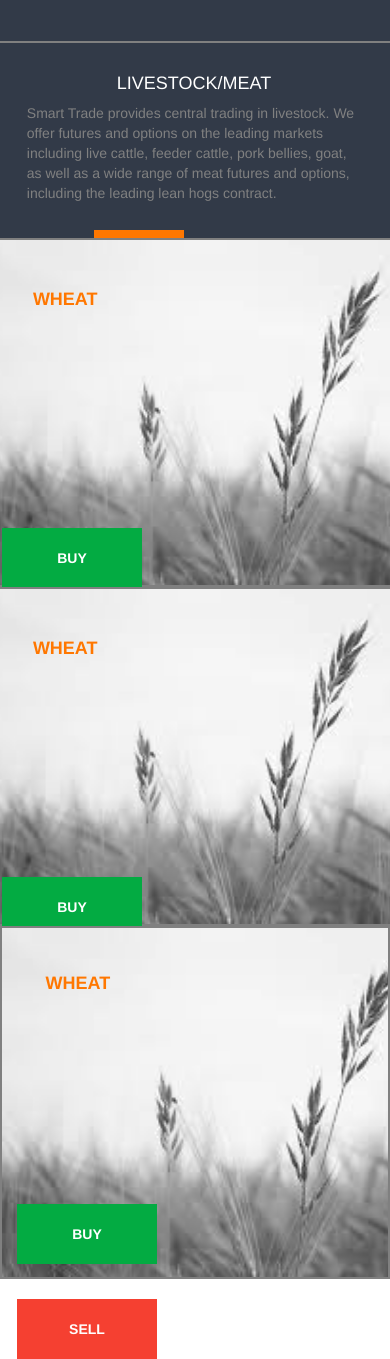
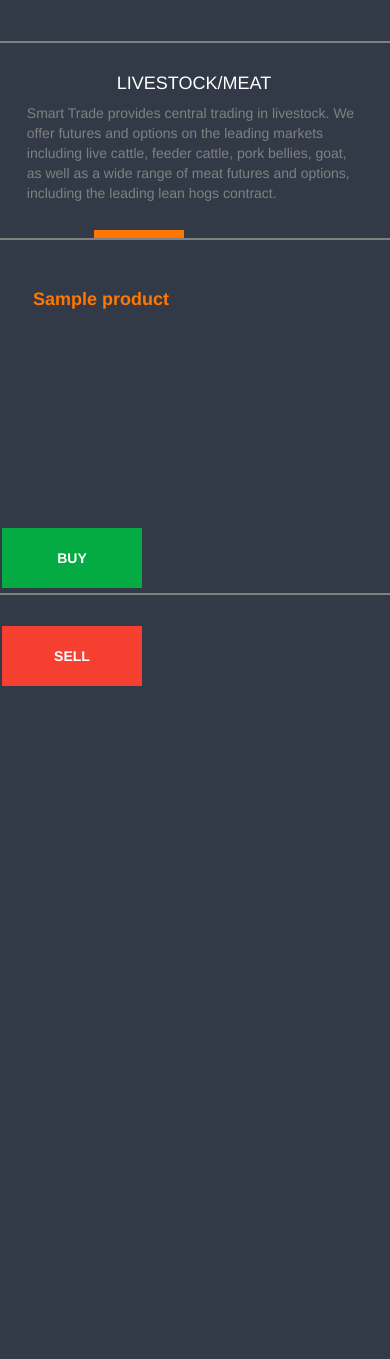
Before and after one commit to nevooronni/Smart_Trade, a Django app: page / in a window 390 px wide. Shown: the part 1273-2632 px from the top of the page. After the commit the page ends 1959 px from the top, so only its background shows below. Run offline with Django 3.2, Linux system fonts and the light colour scheme; a user stored in the database is signed in; tables that the repository leaves empty hold one stand-in row (values such as "Sample post"); some libraries are stand-ins or nearby versions.

Commit message:
added product in landing page

```diff
--- a/app/admin.py
+++ b/app/admin.py
@@ -1 +1,4 @@
 from django.contrib import admin
+from .models import Product
+
+admin.site.register(Product)
--- a/app/models.py
+++ b/app/models.py
@@ -1,4 +1,3 @@
-from django.db import models
 from django.db import models
 from django.contrib.auth.models import User
 from django.db.models.signals import post_save
@@ -16,7 +15,7 @@ class Profile(models.Model):
     first_name = models.CharField(max_length=140, blank=True)
     last_name = models.CharField(max_length=140, blank=True)
     profile_pic = models.ImageField(upload_to='profile_pics', blank=True)
-    phone_number = PhoneNumberField()
+    phone_number = PhoneNumberField(max_length = 10, blank = True)
     location = models.CharField(max_length=140, blank=True)
     email = models.EmailField(max_length=140, blank=True)
 
@@ -37,8 +36,6 @@ post_save.connect(create_user_profile, sender=User)
 
 class Product(models.Model):
     name = models.CharField(max_length=140,blank=True)
-    seller = models.ManyToManyField('Seller')
-    buyer =  models.ManyToManyField('Buyer')
     quantity = models.DecimalField( max_digits=19, decimal_places=10)
     price  =  models.DecimalField( max_digits=19, decimal_places=10)
     unit_price = models.DecimalField( max_digits=19, decimal_places=10)
@@ -58,9 +55,9 @@ class Product(models.Model):
     def __str__(self):
         return self.name
 
-class Seller(models.Model):
-    user = models.ForeignKey(User, on_delete=models.CASCADE, related_name= 'seller')
-    account_number = models.IntegerField()
+class Sell(models.Model):
+    user = models.ForeignKey(User, on_delete=models.CASCADE, related_name= 'sell')
+    product =  models.ForeignKey(Product,on_delete=models.CASCADE, related_name= 'sell')
 
     @classmethod
     def display_buyers(cls):
--- a/app/templates/all-app/landing_page.html
+++ b/app/templates/all-app/landing_page.html
@@ -92,10 +92,11 @@
       </div>
       <div class="col-sm-9 col-9" style="background-color: #323a48; height: 715.5px; border-bottom-width: 2px; border-bottom-color: grey;">
         <div class="row">
-          <div class="col-md-4" style="border-width: 2px; border-color: grey; border-style: solid; height: 349px; background-image: url('{% static 'img/download.jpeg' %}'); background-size: cover; background-repeat: none;">
+          {% for product in products %}
+          <div class="col-lg-4 col-md-4" style="border-width: 2px; border-color: grey; border-style: solid; height: 357px; background-image: url('{{product.product_image.}}'); background-size: cover; background-repeat: none;">
             <div class="row">
               <div class="col-md-6" style="">
-                <h4 class="text-left" style="color: #FF7700; font-weight: bold; margin-top: 13%; margin-left: 8%;">WHEAT</h4>
+                <h4 class="text-left" style="color: #FF7700; font-weight: bold; margin-top: 13%; margin-left: 8%;">{{product.name}}</h4>
               </div>
               <div class="col-md-6">
                 <div class="row">
@@ -112,47 +113,8 @@
               </div>
             </div>
           </div>
-          <div class="col-md-4" style="border-width: 2px; border-color: grey; border-style: solid; height: 339px; background-image: url('{% static 'img/download.jpeg' %}'); background-size: cover; background-repeat: none;">
-            <div class="row">
-              <div class="col-md-6" style="">
-                <h4 class="text-left" style="color: #FF7700; font-weight: bold; margin-top: 13%; margin-left: 8%;">WHEAT</h4>
-              </div>
-              <div class="col-md-6">
-                <div class="row">
-                  <div class="col-md-12" style="height: 200px; padding-top: 50%;">
-                    <h1 style="font-size: 45px; color: ;">+84%</h1>
-                  </div>
-                </div>
-                <div class="row">
-                  <div class="col-md-12">
-                    <button class="btn" style="display: block; background-color: #03AB42; border-radius: 0px; color: #fff; width: 140px; font-weight: bold; margin-bottom: 10%; height: 60px;"><i class=""></i>BUY</button>
-                    <button class="btn" style="display: block; background-color: #F54031; color: #fff; width: 140px; font-weight: bold; border-radius: 0px; height: 60px;"><i class=""></i>SELL</button>
-                  </div>
-                </div>
-              </div>
-            </div>
-          </div>
+          {% endfor %}
         </div>
-        <div class="col-md-4" style="border-width: 2px; border-color: grey; border-style: solid; height: 353px; background-image: url('{% static 'img/download.jpeg' %}'); background-size: cover; background-repeat: none;">
-            <div class="row">
-              <div class="col-md-6" style="">
-                <h4 class="text-left" style="color: #FF7700; font-weight: bold; margin-top: 13%; margin-left: 8%;">WHEAT</h4>
-              </div>
-              <div class="col-md-6">
-                <div class="row">
-                  <div class="col-md-12" style="height: 200px; padding-top: 50%;">
-                    <h1 style="font-size: 45px; color: ;">+84%</h1>
-                  </div>
-                </div>
-                <div class="row">
-                  <div class="col-md-12">
-                    <button class="btn" style="display: block; background-color: #03AB42; border-radius: 0px; color: #fff; width: 140px; font-weight: bold; margin-bottom: 10%; height: 60px;"><i class=""></i>BUY</button>
-                    <button class="btn" style="display: block; background-color: #F54031; color: #fff; width: 140px; font-weight: bold; border-radius: 0px; height: 60px;"><i class=""></i>SELL</button>
-                  </div>
-                </div>
-              </div>
-            </div>
-          </div>
         </div>
         </div>
       </div>
--- a/app/views.py
+++ b/app/views.py
@@ -1,7 +1,7 @@
 from django.shortcuts import render,redirect
 from django.conf.urls import url
 from django.http import HttpResponse,Http404,HttpResponseRedirect
-from .models import Product,Profile,Cart,ItemManager,Item,Buyer,Seller,Category
+from .models import Product,Profile,Cart,ItemManager,Item,Buyer,Sell,Category
 from .cart import *
 from django.views import generic
 from django.shortcuts import render, redirect
--- a/smarttrade/settings.py
+++ b/smarttrade/settings.py
@@ -80,7 +80,7 @@ WSGI_APPLICATION = 'smarttrade.wsgi.application'
 
 DATABASES = {
     'default': {
-        'ENGINE': 'django.db.backends.postgresql_psycopg2',
+        'ENGINE': 'django.db.backends.postgresql',
         'NAME': 'smart',
         'USER': 'nevo',
     'PASSWORD':'speeds01',
```
Also changed, not shown: app/templates/registration/base.html (+0 -7 lines), app/migrations/0001_initial.py (added), app/migrations/__init__.py (added), media/products/23sm_smver_crop24MN_MAIZE.jpg.jpg (added), media/products/23sm_smver_crop24MN_MAIZE.jpg_9RoVMWg.jpg (added), media/products/23sm_smver_crop24MN_MAIZE.jpg_WaIdXVp.jpg (added), media/products/download.jpeg (added), media/products/download_1.jpeg (added), media/products/download_54xZZ0F.jpeg (added), media/products/images.jpeg (added), static/img/23sm_smver_crop+24MN_MAIZE.jpg.jpg (added), static/img/download (1).jpeg (added), static/img/images.jpeg (added).
